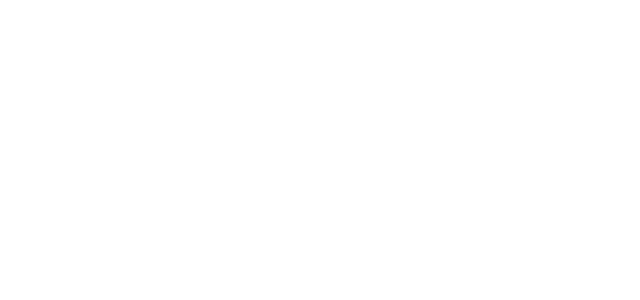
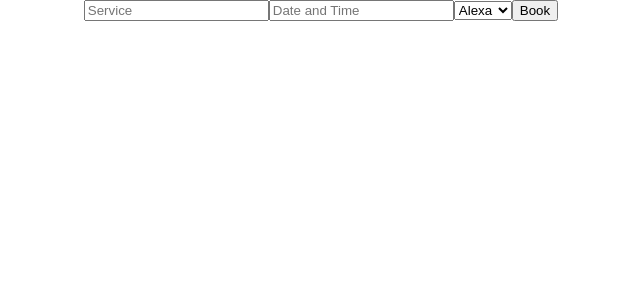
Before and after one commit to brizmon/alejandra_hair_salon, a React (Create React App) app in the folder alejandra_salon/client/: page /book in a window 1280 px wide. Shown: the top 300 px of the page, without its empty margins (319-959 px from the left). Built offline with nearby package versions, Linux system fonts and the light colour scheme.

Commit message:
pass props to AppointmentForm

```diff
--- a/alejandra_salon/client/src/App.js
+++ b/alejandra_salon/client/src/App.js
@@ -8,6 +8,7 @@
 import About from './components/About';
 import Header from './components/Header';
 import Footer from './components/Footer';
+import AppointmentForm from './components/Appointment_form';
 
 import axios from 'axios';
 
@@ -23,16 +24,22 @@
   };
 
   handleInputChange = (e) => {
+    console.log("it works");
     const name = e.target.name;
     const value = e.target.value;
     this.setState({
       [name]: value,
     });
+
+    console.log(this.state.service);
+    console.log(this.state.appt_time);
+    console.log(this.state.hairStylist);
   };
 
   handleApptSubmit = (e) => {
     e.preventDefault();
-    axios('/appointment', {
+    console.log("in axios call")
+    axios('/appointments', {
       method: 'POST',
       data: {
         appointment: {
@@ -42,6 +49,7 @@
         }
       }
     }).then(res => {
+      console.log("in axios response")
       this.setState({
         shouldFireRedirect: true,
       });
@@ -71,7 +79,19 @@
         <div className="App">
           <div className="main">
             <Route exact path="/" component={Home} />
-            <Route exact path="about" component={About} />
+            <Route
+            exact
+            path="/book"
+            render={ () =>
+                <AppointmentForm
+                  service={this.state.service}
+                  appt_time={this.state.appt_time}
+                  hairStylist={this.state.hairStylist}
+                  handleInputChange={this.handleInputChange}
+                  handleApptSubmit={this.handleApptSubmit}
+                  shouldFireRedirect={this.state.shouldFireRedirect}
+            />} />
+            <Route exact path="/about" component={About} />
           </div>
         </div>
       </Router>
--- a/alejandra_salon/client/src/components/Appointment.jsx
+++ b/alejandra_salon/client/src/components/Appointment.jsx
@@ -1,13 +1,11 @@
 import React from 'react';
 import {Link} from 'react-router-dom';
 
-import AppointmentForm from './Appointment_form';
 
 const Appointment = () => {
     return (
         <div className="appointment-container">
             <h1>These are the appointments</h1>
-            <AppointmentForm />
         </div>
     )
 }
--- a/alejandra_salon/client/src/components/Appointment_form.jsx
+++ b/alejandra_salon/client/src/components/Appointment_form.jsx
@@ -24,7 +24,7 @@
                     <option value="Oty">Oty</option>
                     <option value="Gloria">Gloria</option>
                 </select>
-                <input type="submit" value="Log in!" />
+                <input type="submit" value="Book" />
             </form>
             {(props.shouldFireRedirect) ? <Redirect to ="/" />: ''}
         </div>
```
Also changed, not shown: 1 other file (tests, documents, lock files or other folders).
